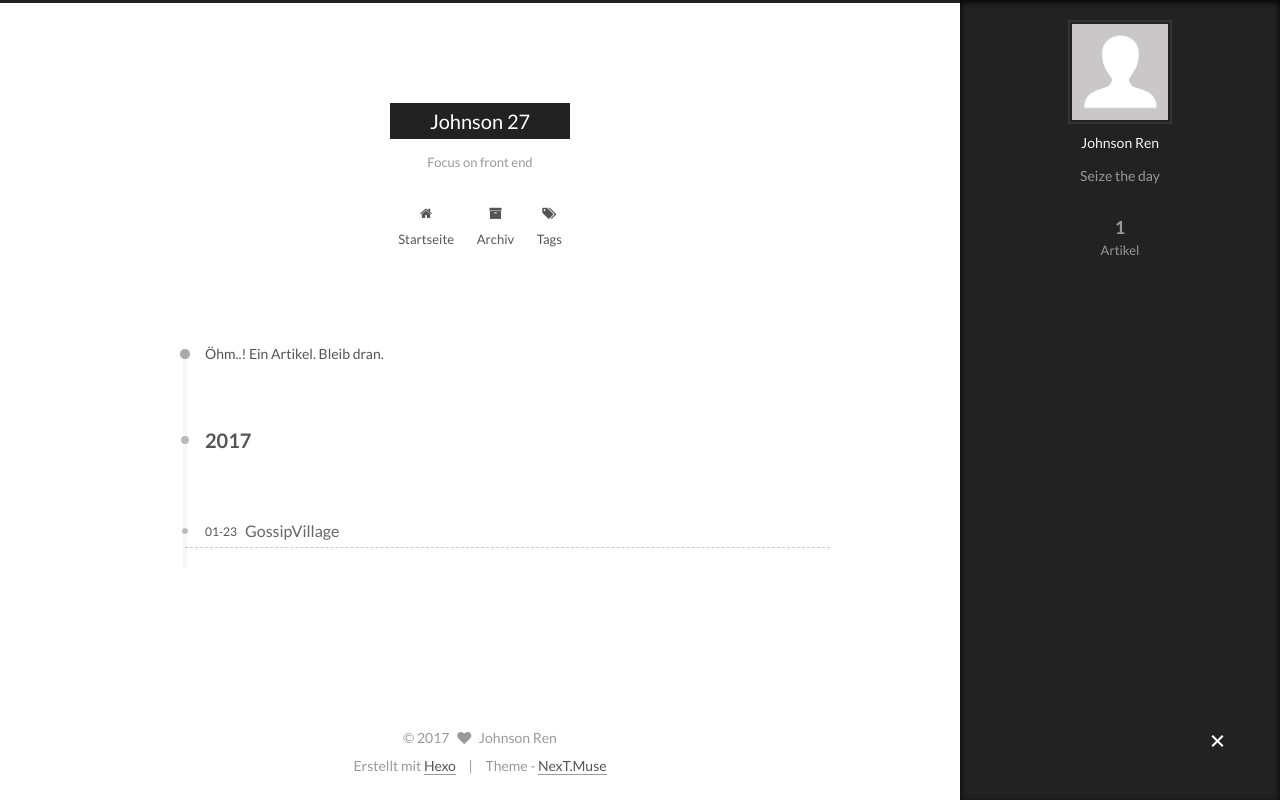
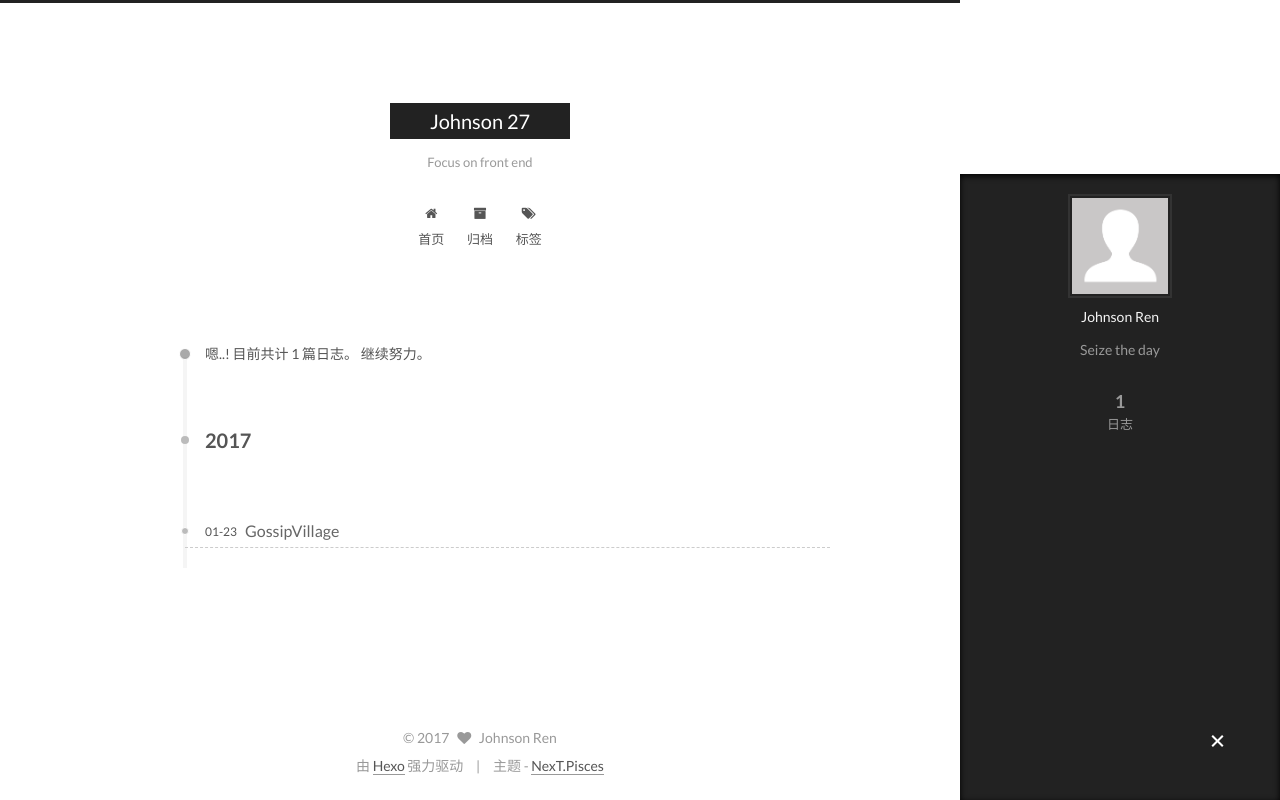
Before and after one commit to Johnson27/Johnson27.github.io, a plain HTML site: page archives/2017/01/index.html in a window 1280 px wide. Both pictures are taken after a click on the element 1217 px from the left and 742 px from the top of the page. Drawn offline with Linux system fonts and the light colour scheme.

Commit message:
Site updated: 2017-01-23 23:44:13

```diff
--- a/2017/01/23/GossipVillage/index.html
+++ b/2017/01/23/GossipVillage/index.html
@@ -5,7 +5,7 @@
 
 
 
-<html class="theme-next muse use-motion" lang="zh-CN">
+<html class="theme-next pisces use-motion" lang="zh-Hans">
 <head>
   <meta charset="UTF-8"/>
 <meta http-equiv="X-UA-Compatible" content="IE=edge" />
@@ -101,13 +101,13 @@
   var NexT = window.NexT || {};
   var CONFIG = {
     root: '/',
-    scheme: 'Muse',
+    scheme: 'Pisces',
     sidebar: {"position":"left","display":"post"},
     fancybox: true,
     motion: true,
     duoshuo: {
       userId: '0',
-      author: 'Author'
+      author: '博主'
     },
     algolia: {
       applicationID: '',
@@ -130,7 +130,7 @@
   <title> GossipVillage | Johnson 27 </title>
 </head>
 
-<body itemscope itemtype="http://schema.org/WebPage" lang="zh-CN">
+<body itemscope itemtype="http://schema.org/WebPage" lang="zh-Hans">
 
 
 
@@ -187,7 +187,7 @@
 
               <i class="menu-item-icon fa fa-fw fa-home"></i> <br />
 
-            Startseite
+            首页
           </a>
         </li>
 
@@ -197,7 +197,7 @@
 
               <i class="menu-item-icon fa fa-fw fa-archive"></i> <br />
 
-            Archiv
+            归档
           </a>
         </li>
 
@@ -207,7 +207,7 @@
 
               <i class="menu-item-icon fa fa-fw fa-tags"></i> <br />
 
-            Tags
+            标签
           </a>
         </li>
 
@@ -277,7 +277,7 @@
                 <i class="fa fa-calendar-o"></i>
               </span>
 
-                <span class="post-meta-item-text">Veröffentlicht am</span>
+                <span class="post-meta-item-text">发表于</span>
 
               <time title="Post created" itemprop="dateCreated datePublished" datetime="2017-01-23T19:18:27+08:00">
                 2017-01-23
@@ -396,7 +396,7 @@
             <div class="site-state-item site-state-posts">
               <a href="/archives">
                 <span class="site-state-item-count">1</span>
-                <span class="site-state-item-name">Artikel</span>
+                <span class="site-state-item-name">日志</span>
               </a>
             </div>
 
@@ -448,13 +448,13 @@
 
 
 <div class="powered-by">
-  Erstellt mit  <a class="theme-link" href="https://hexo.io">Hexo</a>
+  由 <a class="theme-link" href="https://hexo.io">Hexo</a> 强力驱动
 </div>
 
 <div class="theme-info">
-  Theme -
+  主题 -
   <a class="theme-link" href="https://github.com/iissnan/hexo-theme-next">
-    NexT.Muse
+    NexT.Pisces
   </a>
 </div>
 
@@ -523,6 +523,13 @@
 
 
 
+  <script type="text/javascript" src="/js/src/affix.js?v=5.1.0"></script>
+
+  <script type="text/javascript" src="/js/src/schemes/pisces.js?v=5.1.0"></script>
+
+
+
+
   <script type="text/javascript" src="/js/src/scrollspy.js?v=5.1.0"></script>
 <script type="text/javascript" src="/js/src/post-details.js?v=5.1.0"></script>
 
--- a/archives/2017/01/index.html
+++ b/archives/2017/01/index.html
@@ -5,7 +5,7 @@
 
 
 
-<html class="theme-next muse use-motion" lang="zh-CN">
+<html class="theme-next pisces use-motion" lang="zh-Hans">
 <head>
   <meta charset="UTF-8"/>
 <meta http-equiv="X-UA-Compatible" content="IE=edge" />
@@ -100,13 +100,13 @@
   var NexT = window.NexT || {};
   var CONFIG = {
     root: '/',
-    scheme: 'Muse',
+    scheme: 'Pisces',
     sidebar: {"position":"left","display":"post"},
     fancybox: true,
     motion: true,
     duoshuo: {
       userId: '0',
-      author: 'Author'
+      author: '博主'
     },
     algolia: {
       applicationID: '',
@@ -126,10 +126,10 @@
 
 
 
-  <title> Archiv | Johnson 27 </title>
+  <title> 归档 | Johnson 27 </title>
 </head>
 
-<body itemscope itemtype="http://schema.org/WebPage" lang="zh-CN">
+<body itemscope itemtype="http://schema.org/WebPage" lang="zh-Hans">
 
 
 
@@ -186,7 +186,7 @@
 
               <i class="menu-item-icon fa fa-fw fa-home"></i> <br />
 
-            Startseite
+            首页
           </a>
         </li>
 
@@ -196,7 +196,7 @@
 
               <i class="menu-item-icon fa fa-fw fa-archive"></i> <br />
 
-            Archiv
+            归档
           </a>
         </li>
 
@@ -206,7 +206,7 @@
 
               <i class="menu-item-icon fa fa-fw fa-tags"></i> <br />
 
-            Tags
+            标签
           </a>
         </li>
 
@@ -238,7 +238,7 @@
 
 
 
-      Öhm..! Ein Artikel. Bleib dran.
+      嗯..! 目前共计 1 篇日志。 继续努力。
     </span>
 
 
@@ -330,7 +330,7 @@
             <div class="site-state-item site-state-posts">
               <a href="/archives">
                 <span class="site-state-item-count">1</span>
-                <span class="site-state-item-name">Artikel</span>
+                <span class="site-state-item-name">日志</span>
               </a>
             </div>
 
@@ -382,13 +382,13 @@
 
 
 <div class="powered-by">
-  Erstellt mit  <a class="theme-link" href="https://hexo.io">Hexo</a>
+  由 <a class="theme-link" href="https://hexo.io">Hexo</a> 强力驱动
 </div>
 
 <div class="theme-info">
-  Theme -
+  主题 -
   <a class="theme-link" href="https://github.com/iissnan/hexo-theme-next">
-    NexT.Muse
+    NexT.Pisces
   </a>
 </div>
 
@@ -457,6 +457,13 @@
 
 
 
+  <script type="text/javascript" src="/js/src/affix.js?v=5.1.0"></script>
+
+  <script type="text/javascript" src="/js/src/schemes/pisces.js?v=5.1.0"></script>
+
+
+
+
 
     <script type="text/javascript" id="motion.page.archive">
       $('.archive-year').velocity('transition.slideLeftIn');
```
Also changed, not shown: archives/2017/index.html (+20 -13 lines), archives/index.html (+20 -13 lines), index.html (+19 -12 lines).
